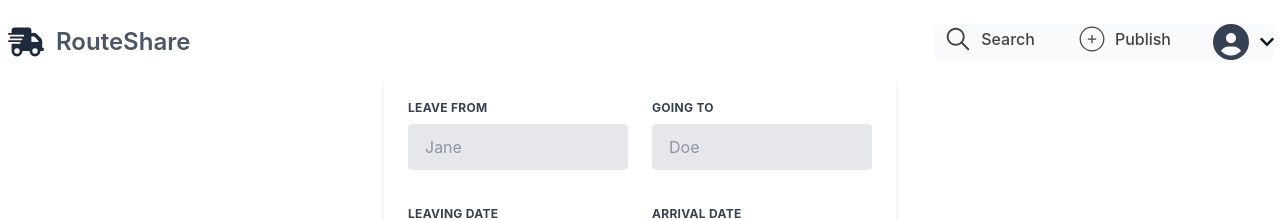
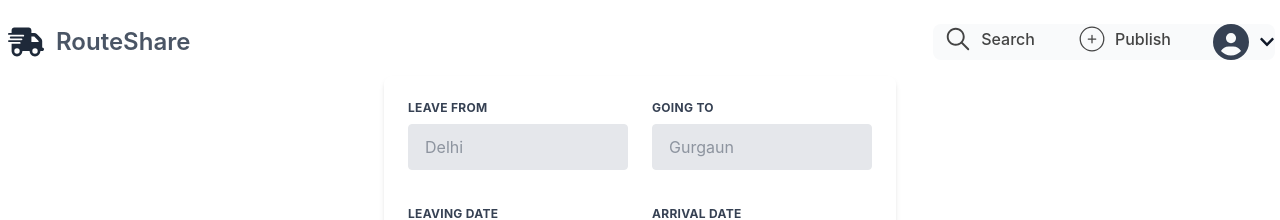
Before and after one commit to Fahad123k/RouteShareFront, a React (Vite) app: page /publish in a window 1280 px wide. Shown: the top 220 px of the page. Built offline with nearby package versions, Linux system fonts and the light colour scheme.

Commit message:
add placeholder at places

```diff
--- a/src/Pages/Publish.jsx
+++ b/src/Pages/Publish.jsx
@@ -87,7 +87,7 @@ const Publish = () => {
                                 } rounded py-3 px-4 mb-3 leading-tight focus:outline-none focus:bg-white`}
                             id="firstName"
                             type="text"
-                            placeholder="Jane"
+                            placeholder="Delhi"
                             value={formData.firstName}
                             onChange={handleChange}
                         />
@@ -101,7 +101,7 @@ const Publish = () => {
                             className="appearance-none block w-full bg-gray-200 text-gray-700 border border-gray-200 rounded py-3 px-4 leading-tight focus:outline-none focus:bg-white"
                             id="lastName"
                             type="text"
-                            placeholder="Doe"
+                            placeholder="Gurgaun"
                             value={formData.lastName}
                             onChange={handleChange}
                         />
```
